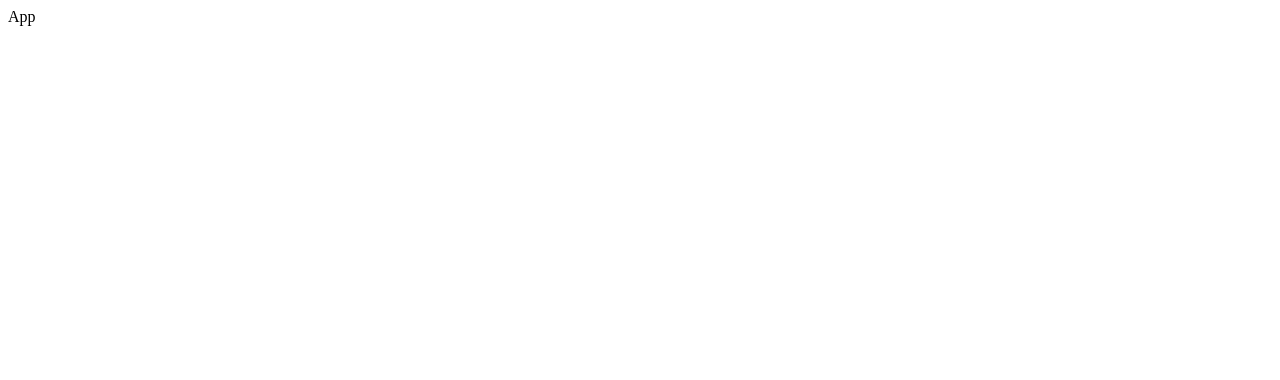
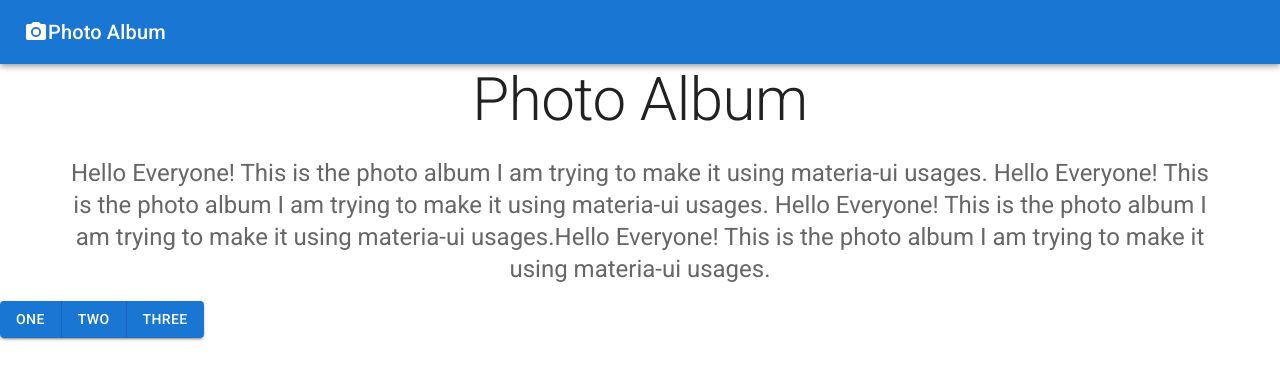
Before and after one commit to Fatima-hub333/material-ui-demo, a React (Create React App) app: page / in a window 1280 px wide. Shown: the top 380 px of the page. Built offline with nearby package versions, Linux system fonts and the light colour scheme.

Commit message:
add dependencies

```diff
--- a/package.json
+++ b/package.json
@@ -3,8 +3,11 @@
   "version": "0.1.0",
   "private": true,
   "dependencies": {
-    "@material-ui/core": "^4.12.4",
+    "@emotion/react": "^11.10.6",
+    "@emotion/styled": "^11.10.6",
+    "@material-ui/core": "^5.0.0-beta.5",
     "@material-ui/icons": "^4.11.3",
+    "@mui/material": "^5.11.11",
     "@testing-library/jest-dom": "^5.16.5",
     "@testing-library/react": "^13.4.0",
     "@testing-library/user-event": "^13.5.0",
--- a/src/App.js
+++ b/src/App.js
@@ -1,8 +1,43 @@
 import React from 'react'
+import { Typography, AppBar, Card, CardActions, CardContent, CardMedia, CSSBaseline, Grid, Toolbar, Container, CssBaseline } from '@material-ui/core';
+import { PhotoCamera } from '@material-ui/icons';
+import Button from '@mui/material/Button';
+import ButtonGroup from '@mui/material/ButtonGroup';
 
 const App = () => {
   return (
-    <div>App</div>
+    <>
+      <CssBaseline />
+      <AppBar position="relative" >
+        <Toolbar>
+          <PhotoCamera />
+          <Typography variant="h6">
+            Photo Album
+          </Typography>
+        </Toolbar>
+      </AppBar>
+
+      <main>
+        <div>
+          <Container mxWidth='sm'>
+            <Typography variant='h2' align='center' color='textPrimary' gutterBottom>
+              Photo Album
+            </Typography>
+
+            <Typography variant='h5' align='center' color='textSecondary' paragraph>
+              Hello Everyone! This is the photo album I am trying to make it using materia-ui usages. Hello Everyone!
+              This is the photo album I am trying to make it using materia-ui usages. Hello Everyone! This is the photo album I am trying to make it using materia-ui usages.Hello Everyone! This is the photo album I am trying to make it using materia-ui usages.
+            </Typography>
+          </Container>
+        </div>
+
+        <ButtonGroup variant="contained" aria-label="outlined primary button group">
+          <Button>One</Button>
+          <Button>Two</Button>
+          <Button>Three</Button>
+        </ButtonGroup>
+      </main>
+    </>
   )
 }
 
```
Also changed, not shown: 1 other file (tests, documents, lock files or other folders).
